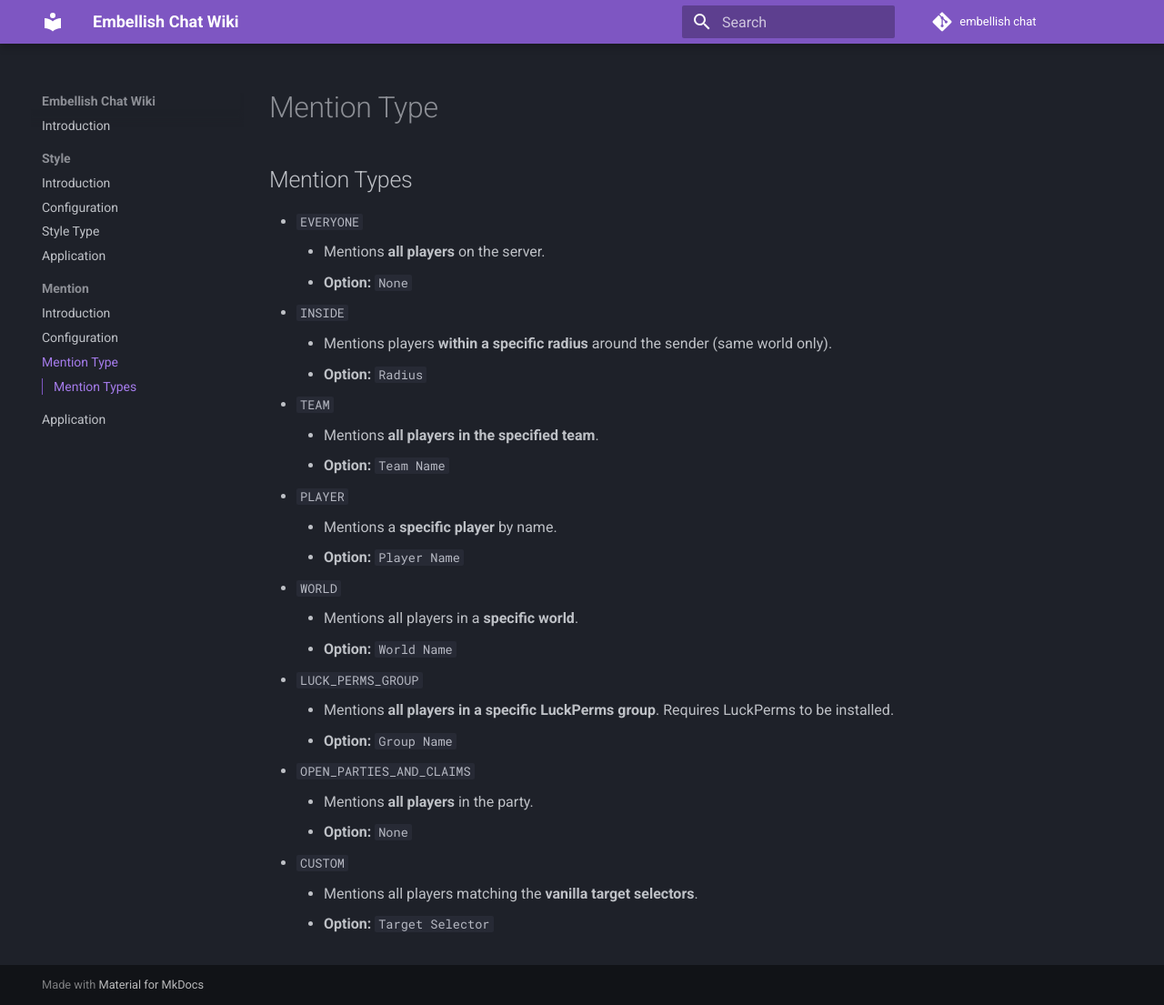
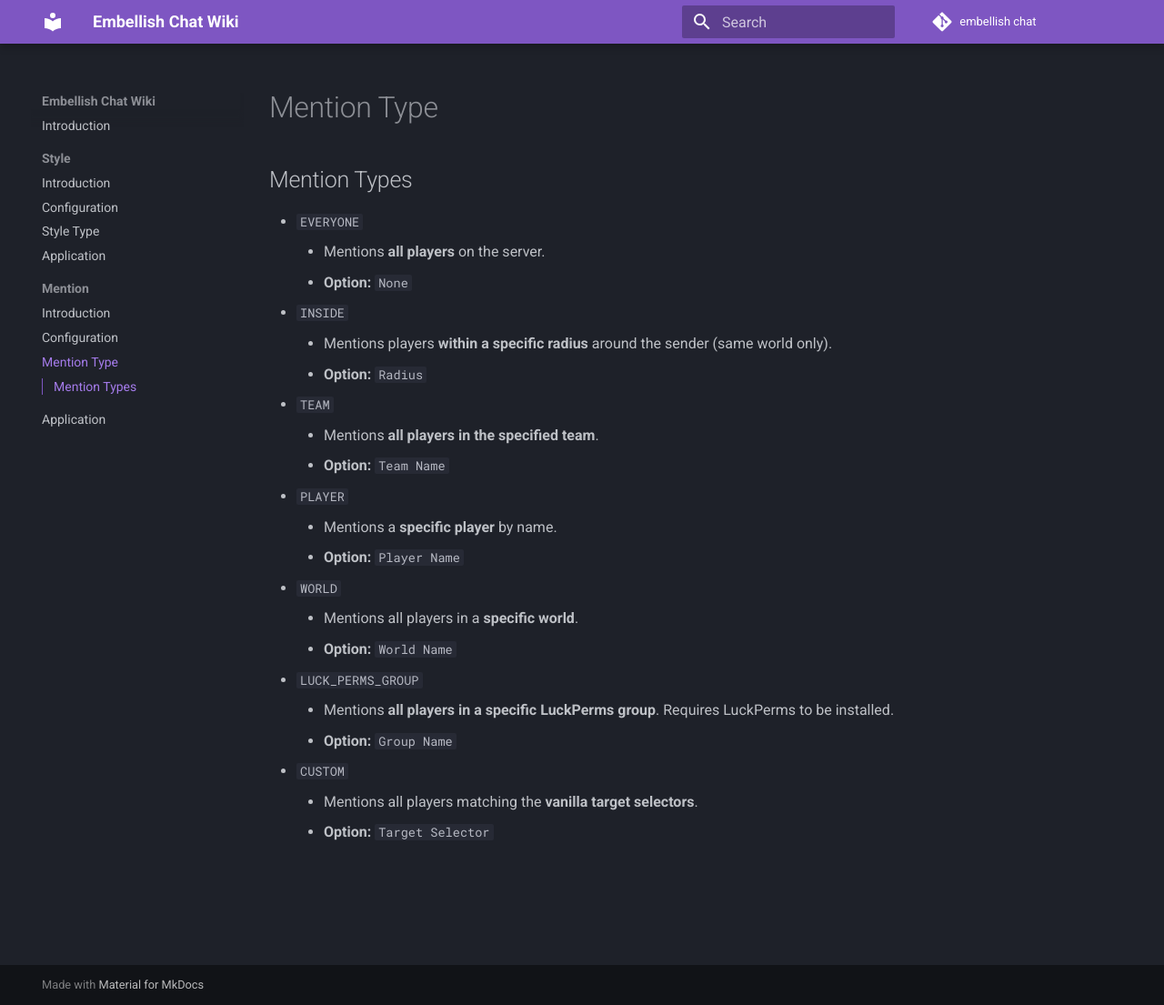
Before and after one commit to hanhy06/embellish_chat, an MkDocs documentation site: the page built from docs/mkdocs/docs/mention/MentionType.md, in a window 1280 px wide and 1105 px high. Shown: the whole window at 91% size. Built offline with MkDocs 1.6.1 and Material for MkDocs 9.7.7, drawn with Linux system fonts in a browser that asks for light colours; comment, search, counter and statistics services are not loaded.

Commit message:
update 1.21.11

```diff
--- a/docs/mkdocs/docs/mention/MentionType.md
+++ b/docs/mkdocs/docs/mention/MentionType.md
@@ -20,9 +20,6 @@
 * `LUCK_PERMS_GROUP`
     * Mentions **all players in a specific LuckPerms group**. Requires LuckPerms to be installed.
     * **Option:** `Group Name`
-* `OPEN_PARTIES_AND_CLAIMS`
-    * Mentions **all players** in the party.
-    * **Option:** `None`
 * `CUSTOM`
     * Mentions all players matching the **vanilla target selectors**.
     * **Option:** `Target Selector`
```
